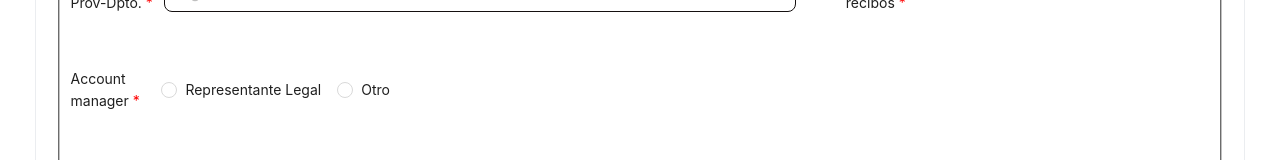
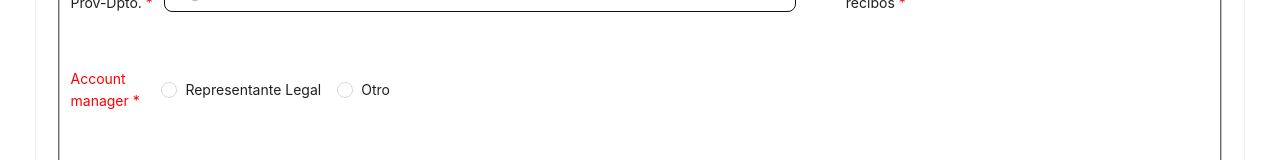
Before and after one commit to TungAn5055/massive-connection, a React (Vite) app: page /customer-information in a window 1280 px wide. Shown: the part 1927-2087 px from the top of the page. Built offline with nearby package versions, Linux system fonts and the light colour scheme; what deep-freeze would draw is missing.

Commit message:
Add code page customer-information

```diff
--- a/src/components/customer-infomation/form/radio.tsx
+++ b/src/components/customer-infomation/form/radio.tsx
@@ -1,5 +1,6 @@
 import React, { useState, useEffect } from 'react'
 import {Col, Row, Select, Form, Radio} from 'antd'
+import {LIST_ATTRIBUTE_RED_TITLE} from "@/ultils/constants.ts";
 
 export const FormRadio = ({ data, setData, attribute, isDisabled = false, title, isRequired = false }) => {
   const [value, setValue] = useState(null)
@@ -30,8 +31,8 @@ export const FormRadio = ({ data, setData, attribute, isDisabled = false, title,
     <Form.Item>
       <Row className={'display-flex'}>
         <Col span={6}>
-          <span>{title}</span>
-          {isRequired && <span style={{ color: 'red' }}> *</span>}
+          <span className={LIST_ATTRIBUTE_RED_TITLE.includes(attribute) && "title-red"}>{title}</span>
+          {isRequired && <span style={{color: 'red'}}> *</span>}
         </Col>
         <Col span={18}>
           <Radio.Group onChange={onChange} value={value}>
--- a/src/components/customer-infomation/form/select.tsx
+++ b/src/components/customer-infomation/form/select.tsx
@@ -1,5 +1,6 @@
 import React, { useState, useEffect } from 'react'
 import { Col, Row, Select, Form } from 'antd'
+import {LIST_ATTRIBUTE_RED_TITLE} from "@/ultils/constants.ts";
 
 export const FormSelect = ({ data, setData, attribute, isDisabled = false, title, isRequired = false, dataSource = [],defaultValue = null, placholder }) => {
   const [value, setValue] = useState(defaultValue)
@@ -30,14 +31,14 @@ export const FormSelect = ({ data, setData, attribute, isDisabled = false, title
     <Form.Item>
       <Row className={'display-flex'}>
         <Col span={6}>
-          <span>{title}</span>
-          {isRequired && <span style={{ color: 'red' }}> *</span>}
+          <span className={LIST_ATTRIBUTE_RED_TITLE.includes(attribute) && "title-red"}>{title}</span>
+          {isRequired && <span style={{color: 'red'}}> *</span>}
         </Col>
         <Col span={18}>
           <Select
-            size={'large'}
-            value={value}
-            // onChange={handleChangeType}
+              size={'large'}
+              value={value}
+              // onChange={handleChangeType}
             style={{
               width: '90%'
             }}
--- a/src/components/customer-infomation/form/text.tsx
+++ b/src/components/customer-infomation/form/text.tsx
@@ -1,5 +1,6 @@
-import { useState, useEffect } from 'react'
+import React, { useState, useEffect } from 'react'
 import { Col, Row, Form, Input } from 'antd'
+import {LIST_ATTRIBUTE_RED_TITLE} from "@/ultils/constants.ts";
 
 export const FormText = ({
   data,
@@ -39,13 +40,13 @@ export const FormText = ({
     <Form.Item>
       <Row className={'display-flex'}>
         <Col span={isCustomSpan ? 3 : 6}>
-          <span>{title}</span>
-          {isRequired && <span style={{ color: 'red' }}> *</span>}
+          <span className={LIST_ATTRIBUTE_RED_TITLE.includes(attribute) && "title-red"}>{title}</span>
+          {isRequired && <span style={{color: 'red'}}> *</span>}
         </Col>
         <Col span={isCustomSpan ? 21 : 18}>
           <Input
-            size={'large'}
-            // value={valueType}
+              size={'large'}
+              // value={valueType}
             // onChange={handleChangeType}
             style={{
               width: isCustomSpan ? '96%' : '90%'
```
